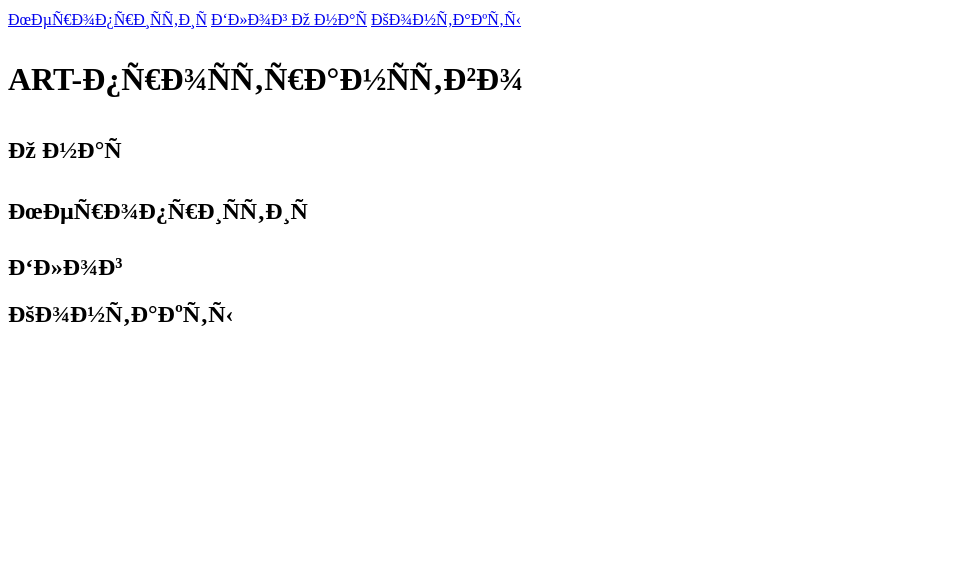
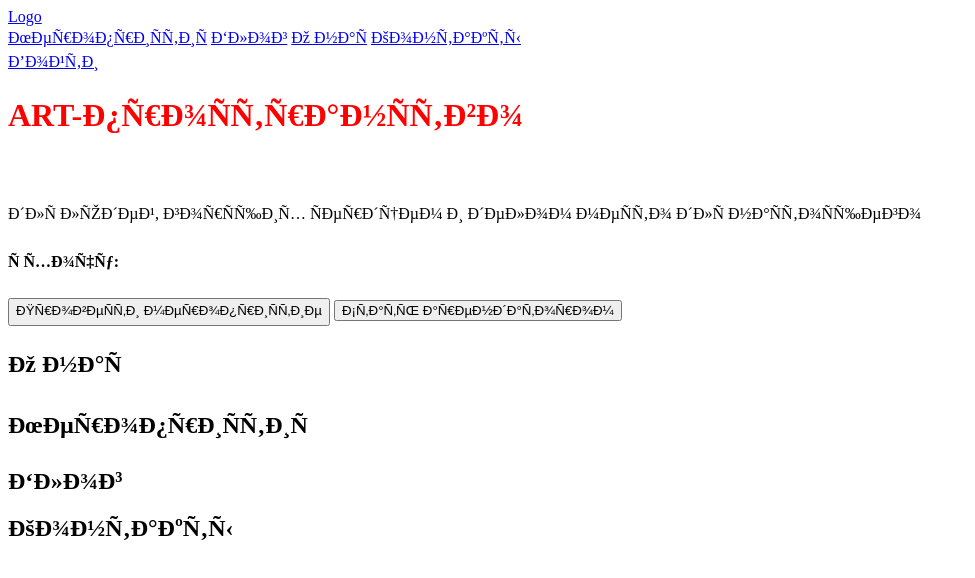
Before and after one commit to SvetlanaKat/SvetlanaKat.github.io, a plain HTML site: page index.html in a window 1280 px wide. Shown: the whole page, without its empty margins (0-975 px from the left). Drawn offline with Linux system fonts and the light colour scheme.

Commit message:
добавила styles

```diff
--- a/index.html
+++ b/index.html
@@ -1,36 +1,63 @@
 <!DOCTYPE html>
 <html lang-"ru">
+
   <head>
-  <meta charset-"UTF-8"/>
+  <meta charset-"UTF-8" />
   <title>Lenni</title>
+  <link rel="stylesheet" href="styles/styles.css"
 </head>
-<body>
-  <header>
-    <a href-"#"></a>
-      <nav>
-        <a href="#">Мероприятия</a>
-        <a href="#">Блог</>
-        <a href="#">О нас</a>
-        <a href="#">Контакты</a>
+
+<body class="body">
+  <header class="page-header">
+    <a class="page-header__logo" href="#">Logo</a>
+      <nav class="page-header__nav">
+        <a class="page-header__nav-link" href="#">Мероприятия</a>
+        <a class="page-header__nav-link" href="#">Блог</a>
+        <a class="page-header__nav-link" href="#">О нас</a>
+        <a class="page-header__nav-link" href="#">Контакты</a>
       </nav>
+      <a class="page-header__user-link" href="#">Войти</a>
    </header>
-   <main>
-     <header>
+   <main class="main">
+    <div class="home">
+     <header class="main-header home__main-header">
        <h1>ART-пространство</h1>
+       <img/>
+       <p>для людей, горящих сердцем и делом место для настоящего</p>
      </header>
-     <section>
-       <h2>О нас</h2>
+
+     <section class="offers home__offers">
+      <h4 class="offers__title">я хочу:</h4>
+      <div class="offers__btns">
+        <button class="offers__btn btn btn--red" type="button">Провести мероприятие</button>
+        <button class="offers__btn btn" type="button">Стать арендатором</button>
+      </div>
      </section>
-     <section>
-       <h2>Мероприятия</h2>
+
+     <section class="about home__about">
+       <h2 class="about__section-title section-title">О нас</h2>
+       <div class="about__container"></div>
      </section>
-     <section>
-       <h2>Блог</h2>
+
+     <section class="upcoming home__upcoming">
+       <h2 class="upcoming__section-title section-title">Мероприятия</h2>
+       <div class="upcoming__container"></div>
      </section>
-     <section>
-       <h2>Контакты</h2>
+
+     <section class="listing home__listing">
+       <h2 class="listing__section-title section-title">Блог</h2>
+       <div></div>
      </section>
+
+     <section class="contacts home__contacts">
+       <h2 class="__section-title section-title">Контакты</h2>
+       <div class="contacts__container"></div>
+     </section>
+
+     <div class="doit"></div>
+
+    </div>
    </main>
-   <footer></footer>
+   <footer class="page-footer"></footer>
   </body>
 </html>
--- /dev/null
+++ b/styles/styles.css
@@ -0,0 +1,3 @@
+h1 {
+  color: red;
+}
```
